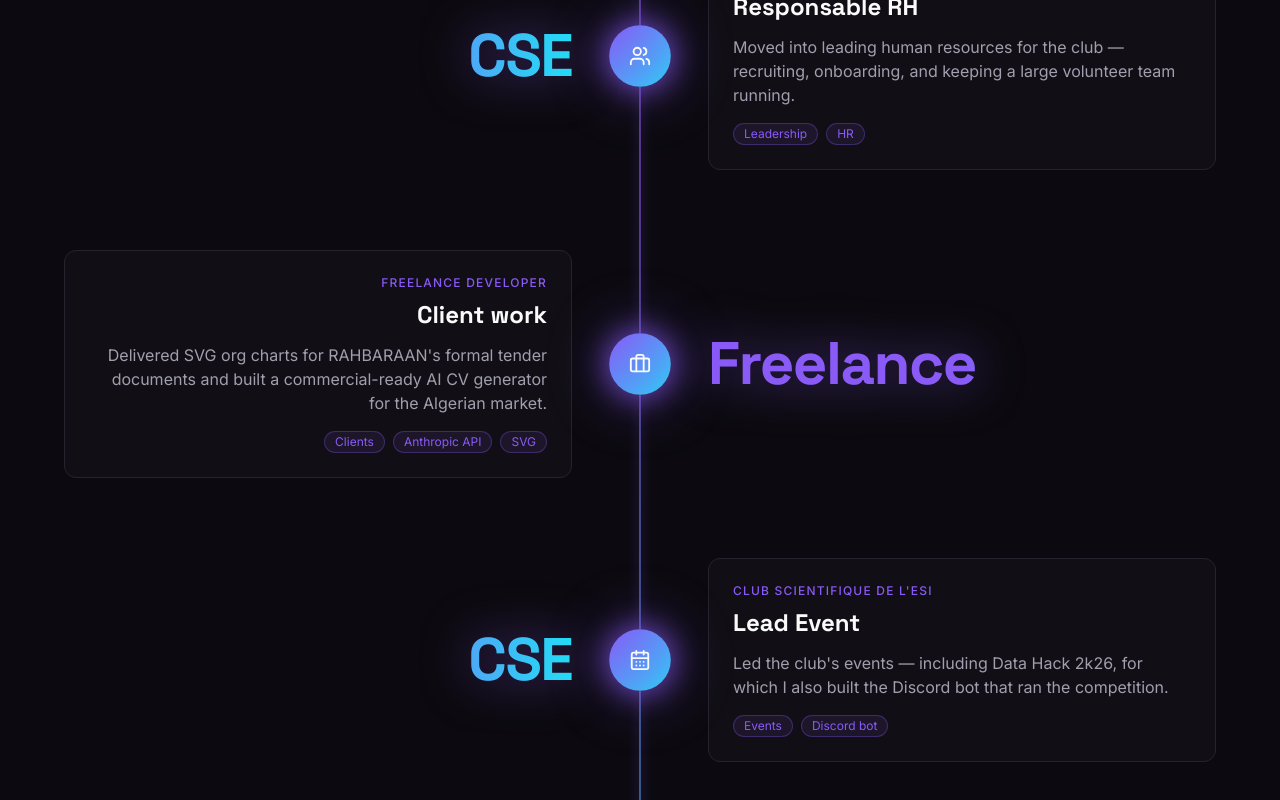
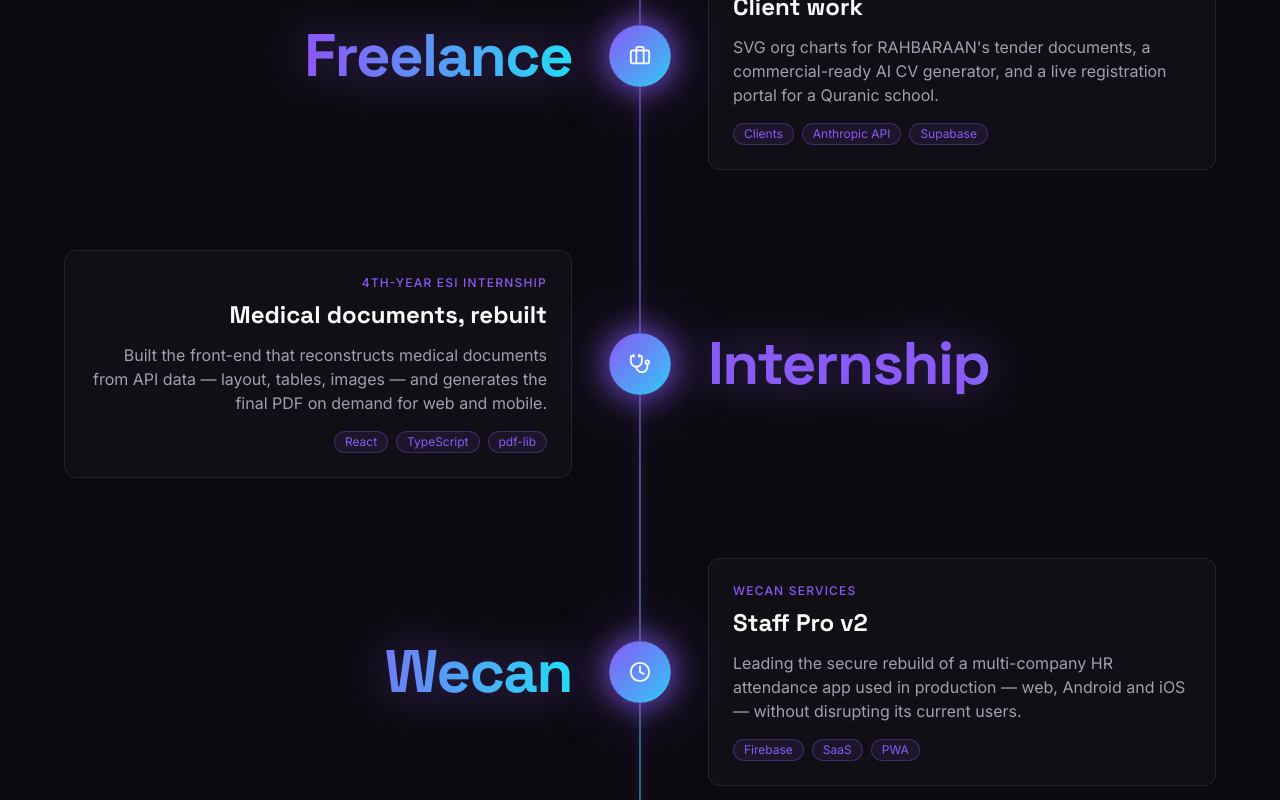
Before and after one commit to nbkihal/portfolio, a Next.js app: page / in a window 1280 px wide. Shown: the part 3680-4480 px from the top of the page. Built offline with nearby package versions, Linux system fonts and the light colour scheme.

Commit message:
feat: Add new icons for medical and clock; update icon mapping in site data

```diff
--- a/content/site-data.ts
+++ b/content/site-data.ts
@@ -26,7 +26,9 @@ export type IconKey =
   | "calendar"
   | "flag"
   | "rocket"
-  | "briefcase";
+  | "briefcase"
+  | "medical"
+  | "clock";
 
 export interface CTA {
   label: string;
@@ -245,15 +247,6 @@ export const parcours: Milestone[] = [
     tags: ["Software Engineering"],
   },
   {
-    period: "CSE",
-    title: "Design Department",
-    place: "Club Scientifique de l'ESI",
-    description:
-      "Joined the school's scientific club on the design team — visuals, identity, and the habit of making things look like nothing else.",
-    icon: "palette",
-    tags: ["Design", "Branding"],
-  },
-  {
     period: "Builds",
     title: "First real products",
     place: "Team & personal projects",
@@ -267,36 +260,36 @@ export const parcours: Milestone[] = [
     title: "Responsable RH",
     place: "Club Scientifique de l'ESI",
     description:
-      "Moved into leading human resources for the club — recruiting, onboarding, and keeping a large volunteer team running.",
+      "Led human resources for the school's scientific club — recruiting new members, onboarding them, and keeping a large volunteer team motivated and organised.",
     icon: "users",
-    tags: ["Leadership", "HR"],
+    tags: ["HR", "Recruiting", "Leadership"],
   },
   {
     period: "Freelance",
     title: "Client work",
     place: "Freelance developer",
     description:
-      "Delivered SVG org charts for RAHBARAAN's formal tender documents and built a commercial-ready AI CV generator for the Algerian market.",
+      "SVG org charts for RAHBARAAN's tender documents, a commercial-ready AI CV generator, and a live registration portal for a Quranic school.",
     icon: "briefcase",
-    tags: ["Clients", "Anthropic API", "SVG"],
+    tags: ["Clients", "Anthropic API", "Supabase"],
   },
   {
-    period: "CSE",
-    title: "Lead Event",
-    place: "Club Scientifique de l'ESI",
+    period: "Internship",
+    title: "Medical documents, rebuilt",
+    place: "4th-year ESI internship",
     description:
-      "Led the club's events — including Data Hack 2k26, for which I also built the Discord bot that ran the competition.",
-    icon: "calendar",
-    tags: ["Events", "Discord bot"],
+      "Built the front-end that reconstructs medical documents from API data — layout, tables, images — and generates the final PDF on demand for web and mobile.",
+    icon: "medical",
+    tags: ["React", "TypeScript", "pdf-lib"],
   },
   {
-    period: "2026 / 27",
-    title: "Running for CSE President",
-    place: "Club Scientifique de l'ESI",
+    period: "Wecan",
+    title: "Staff Pro v2",
+    place: "Wecan Services",
     description:
-      "Ran for president of the club with a full reform platform built on club diagnostics and internal restructuring.",
-    icon: "flag",
-    tags: ["Leadership", "Strategy"],
+      "Leading the secure rebuild of a multi-company HR attendance app used in production — web, Android and iOS — without disrupting its current users.",
+    icon: "clock",
+    tags: ["Firebase", "SaaS", "PWA"],
   },
   {
     period: "Next",
@@ -342,20 +335,19 @@ export const services: Service[] = [
 
 export const projects: Project[] = [
   {
-    id: "traveleo",
-    title: "Traveleo — Travel Agency Platform",
+    id: "staff-pro",
+    title: "Staff Pro v2 — HR Attendance SaaS",
     description:
-      "Full-stack travel agency platform with a Django backend and a Dockerized deployment — built as a real product simulation, not a toy app.",
-    tech: ["Django", "Python", "JavaScript", "Docker"],
-    githubUrl: "https://github.com/Dali-MDB/Traveleo",
+      "Secure rebuild of WeCheckin, a multi-company HR attendance platform in production — employee app on web, Android and iOS, plus HR and SaaS admin consoles.",
+    tech: ["JavaScript", "Firebase", "Vite", "PWA", "Vitest"],
     size: "lg",
     caseStudy: {
       problem:
-        "A travel agency needs more than a brochure site — it needs real data models, working flows, and a deployment story a team can actually run.",
+        "A production HR app that companies rely on every day for clock-ins, schedules, overtime and payroll had grown hard to maintain and needed hardening — without any downtime for its users.",
       build:
-        "Built collaboratively as a full-stack product: a Django/Python backend powering the core logic and data, a JavaScript frontend, all containerized with Docker for reproducible environments.",
+        "A parallel v2 for Wecan Services: code split by page and role (employee PWA, HR console, SaaS console for client companies), geofenced clock-in zones, business rules for schedules, overtime and payroll covered by unit tests, an AI voice-call module, and a separate staging Firebase project with anonymised data.",
       outcome:
-        "A working, Dockerized platform delivered as a realistic product simulation rather than a class toy — deployable and team-runnable from a single setup.",
+        "Every legacy function is tracked by an inventory check and compared against the live version's behaviour, so the rebuild can go to production once validated, with no surprises for current users.",
     },
   },
   {
@@ -376,6 +368,73 @@ export const projects: Project[] = [
     },
   },
   {
+    id: "logic",
+    title: "Logic — Circuit Puzzle Game",
+    description:
+      "Educational Boolean-logic puzzle game: drag gates onto a board, wire them up and match a target truth table — 63 stages, from a NOT gate to a tiny ALU.",
+    tech: ["Flutter", "Dart"],
+    githubUrl: "https://github.com/nbkihal/Logic",
+    size: "md",
+    caseStudy: {
+      problem:
+        "Digital logic is usually taught with static diagrams. Students learn faster when they can build circuits themselves and see them work or fail right away.",
+      build:
+        "A Flutter app on one codebase for Android, iOS and Web: a circuit simulation engine kept separate from the UI, a canvas where you place, move and wire gates with undo, a live truth-table tester, sound, saved progress and scoring.",
+      outcome:
+        "Sixty-three stages in eleven chapters — universality from NAND and NOR, everyday wiring puzzles, decoders, arithmetic, black boxes to reverse-engineer and gate-budget challenges — fully playable.",
+    },
+  },
+  {
+    id: "medical-documents",
+    title: "Medical Document Reconstruction",
+    description:
+      "Internship front-end that rebuilds medical documents from API data — text, tables, images and shapes — and generates the final PDF on demand for web and mobile.",
+    tech: ["React", "TypeScript", "pdf-lib", "Tailwind CSS", "Vitest"],
+    size: "md",
+    caseStudy: {
+      problem:
+        "A digital medical platform extracts and translates documents through separate services. Someone has to turn that structured data back into a faithful, readable document.",
+      build:
+        "During my 4th-year ESI internship, I built a React + TypeScript front-end that reads the document structure from an external API and rebuilds each page — text, tables, images and shapes — keeping the original layout, then generates the PDF with pdf-lib.",
+      outcome:
+        "Documents are never stored on a server: each one is generated on demand for preview or download, on web and mobile, and stamped with its generation time and source document.",
+    },
+  },
+  {
+    id: "quran-school-portal",
+    title: "Quranic School — Registration Portal",
+    description:
+      "Arabic, right-to-left website and online registration for a mosque's Quranic school, backed by Supabase with locked-down access rules.",
+    tech: ["HTML", "CSS", "JavaScript", "Supabase"],
+    liveUrl: "https://mosque-registration-portail.vercel.app",
+    size: "md",
+    caseStudy: {
+      problem:
+        "A mosque's Quranic school was handling registrations on paper and needed a simple, trustworthy way for families to sign up online, in Arabic.",
+      build:
+        "A fully right-to-left site presenting the school and its classes, with a registration form that saves submissions and uploaded files to Supabase. Access rules let visitors submit, but never read, other people's data.",
+      outcome:
+        "Live on Vercel. Registration can be opened or closed for each season without any code changes.",
+    },
+  },
+  {
+    id: "traveleo",
+    title: "Traveleo — Travel Agency Platform",
+    description:
+      "Full-stack travel agency platform with a Django backend and a Dockerized deployment — built as a real product simulation, not a toy app.",
+    tech: ["Django", "Python", "JavaScript", "Docker"],
+    githubUrl: "https://github.com/Dali-MDB/Traveleo",
+    size: "lg",
+    caseStudy: {
+      problem:
+        "A travel agency needs more than a brochure site — it needs real data models, working flows, and a deployment story a team can actually run.",
+      build:
+        "Built collaboratively as a full-stack product: a Django/Python backend powering the core logic and data, a JavaScript frontend, all containerized with Docker for reproducible environments.",
+      outcome:
+        "A working, Dockerized platform delivered as a realistic product simulation rather than a class toy — deployable and team-runnable from a single setup.",
+    },
+  },
+  {
     id: "ai-cv-generator",
     title: "AI-Powered CV Generator",
     description:
@@ -389,6 +448,23 @@ export const projects: Project[] = [
         "A commercial-ready static site integrating the Anthropic API to generate tailored CVs on demand, with localized DZD pricing and a real monetization roadmap.",
       outcome:
         "A ship-ready product aimed at a specific market, with pricing and monetization designed in from the start rather than bolted on.",
+    },
+  },
+  {
+    id: "2048-stages",
+    title: "2048 Stages — Mobile Puzzle Game",
+    description:
+      "A reworked take on 2048 in Flutter: stage-based progression, an endless mode, daily challenges, unlockable skins, medals and a bold poster-style design.",
+    tech: ["Flutter", "Dart"],
+    githubUrl: "https://github.com/nbkihal/2048-game",
+    size: "md",
+    caseStudy: {
+      problem:
+        "Classic 2048 is fun for ten minutes and then repeats itself. It has no goals, no progression and no reason to come back tomorrow.",
+      build:
+        "A Flutter rebuild with a clean game engine (moves, merge rules, spawning) and several modes on top: hand-designed stages, endless play, a daily challenge, tools, medals and unlockable skins, plus sound and saved progress.",
+      outcome:
+        "A complete mobile game with its own design language, where 2048 becomes a series of goals instead of one endless grind.",
     },
   },
   {
--- a/lib/icons.ts
+++ b/lib/icons.ts
@@ -1,6 +1,7 @@
 import {
   Briefcase,
   CalendarDays,
+  Clock,
   Code2,
   Flag,
   Github,
@@ -11,6 +12,7 @@ import {
   Palette,
   Rocket,
   Sparkles,
+  Stethoscope,
   Users,
   Workflow,
   type LucideIcon,
@@ -37,4 +39,6 @@ export const icons: Record<IconKey, LucideIcon> = {
   flag: Flag,
   rocket: Rocket,
   briefcase: Briefcase,
+  medical: Stethoscope,
+  clock: Clock,
 };
```
